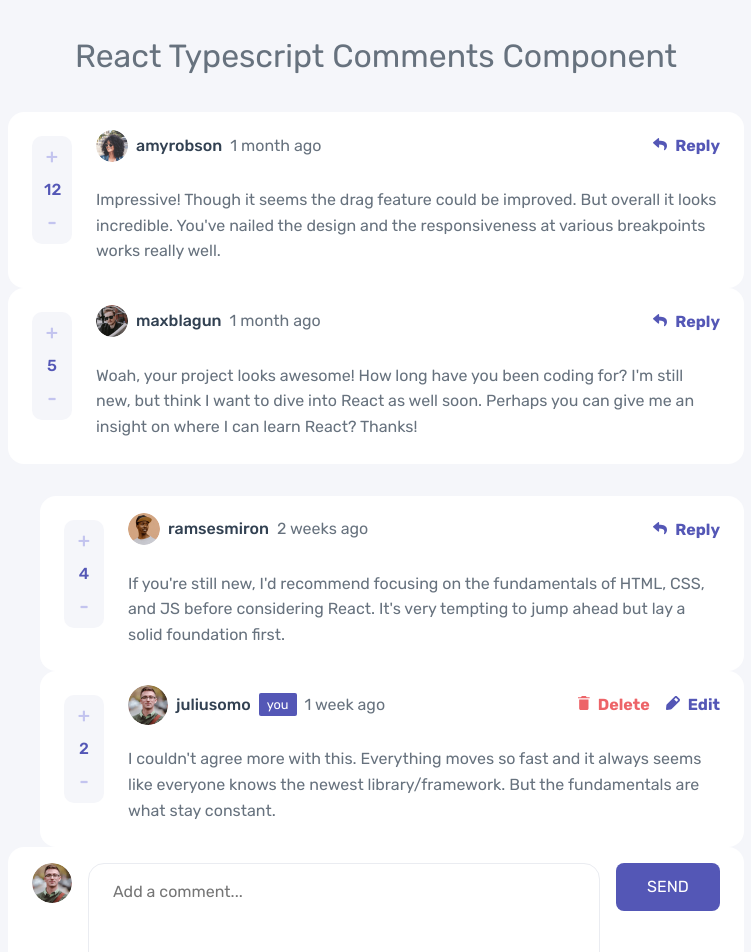
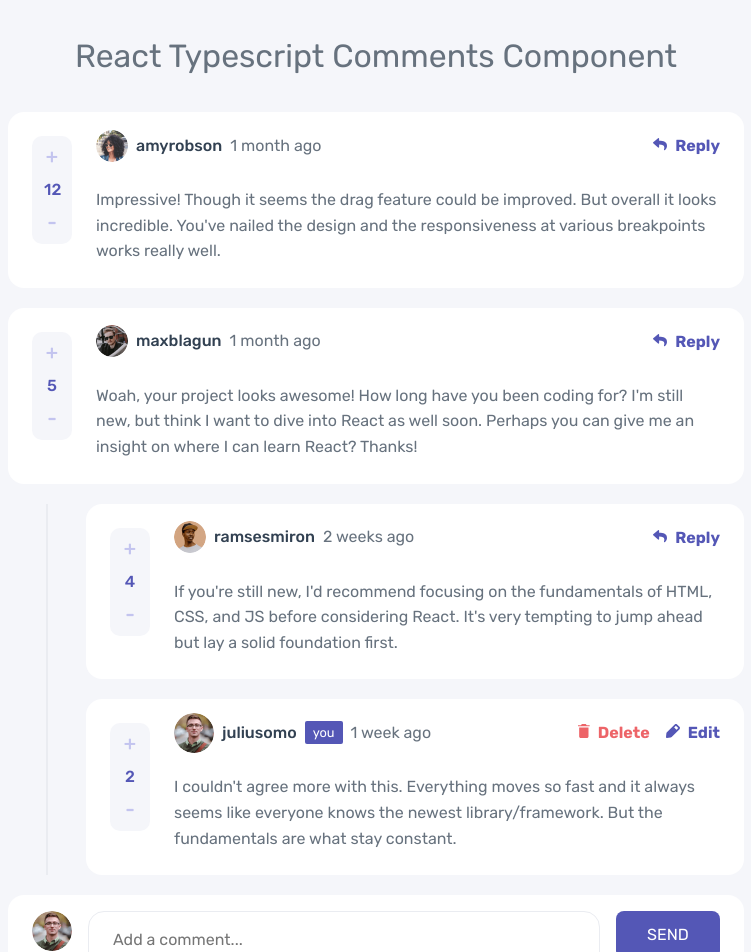
Before and after one commit to philval/react-typescript-comments-component, a React (Create React App) app: page / in a window 1280 px wide. Shown: the top 952 px of the page, without its empty margins (264-1015 px from the left). Built offline with nearby package versions, Linux system fonts and the light colour scheme.

Commit message:
FIx  CSS.  Spacing between comments.  Replies left-side border.

```diff
--- a/src/styles.css
+++ b/src/styles.css
@@ -166,6 +166,11 @@ p {
     "Score Comment Comment Comment"
     "ReplyForm ReplyForm ReplyForm ReplyForm"
     "Replies Replies Replies Replies";
+  padding-bottom: 1.25rem;
+}
+
+.card-replies .card-container:last-child {
+  padding-bottom: 0;
 }
 
 .card-score {
@@ -248,8 +253,10 @@ p {
 
 .card-replies {
   grid-area: Replies;
-  padding-top: 2rem;
-  padding-left: 2rem;
+  margin-top: 1.25rem;
+  margin-left: 2.375rem;
+  border-left: solid 2px var(--light-gray);
+  padding-left: 2.375rem;
 }
 
 /* new comments and replies */
@@ -312,6 +319,8 @@ textarea:focus-visible {
   outline: var(--moderate-blue) solid 0.5px;
 }
 
+/* delete modal */
+
 dialog {
   margin: auto;
   max-width: 400px;
```
